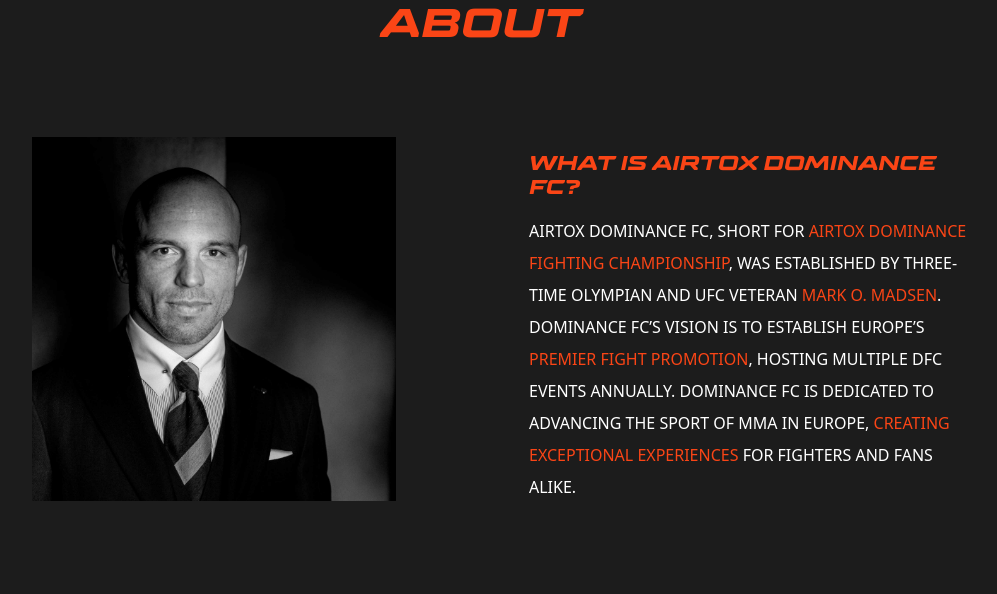
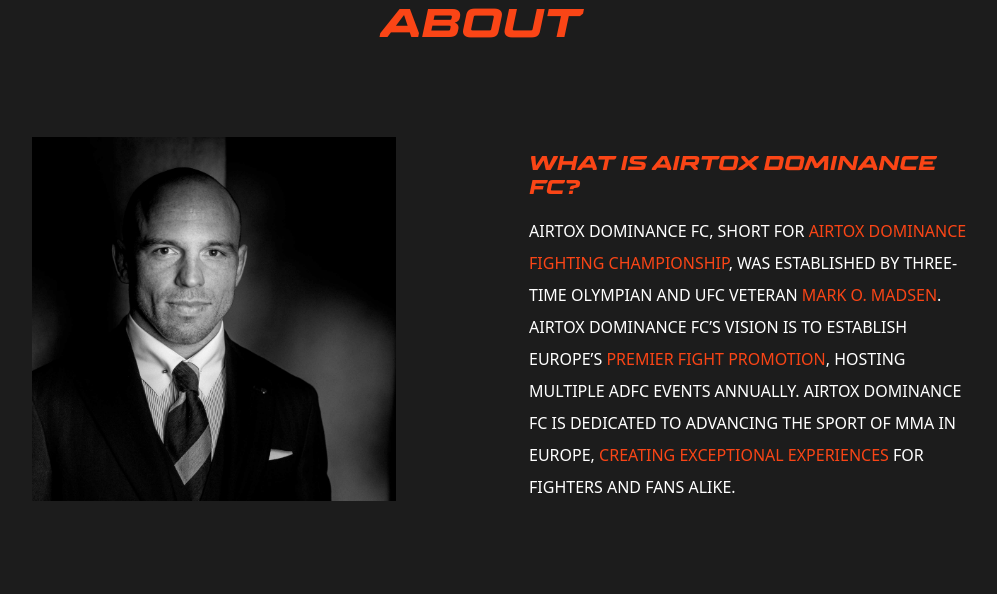
Before and after one commit to sofiepiszczek/dominancefc, a PHP site: page /about.php in a window 1280 px wide. Shown: the part 172-766 px from the top of the page, without its empty margins (159-1156 px from the left). Run offline with PHP 8.4, Linux system fonts and the light colour scheme; style sheets or scripts are compiled from the project's sources; some libraries are stand-ins or nearby versions.

Commit message:
Har rettet tekst

```diff
--- a/about.php
+++ b/about.php
@@ -42,12 +42,12 @@ include ("includes/navbar.php");
         </div>
         <div class="col-md-5 text-start p-5">
             <p class="h5 text-primary custom-text mb-3">WHAT IS AIRTOX DOMINANCE FC?</p>
-            <p class="h6 text-uppercase lh-lg">Airtox Dominance FC, short for <span class="text-primary">Airtox Dominance Fighting Championship</span>, was established by three-time Olympian and UFC veteran <span class="text-primary">Mark O. Madsen</span>. Dominance FC’s vision is to establish Europe’s <span class="text-primary">premier fight promotion</span>, hosting multiple DFC events annually. Dominance FC is dedicated to advancing the sport of MMA in Europe, <span class="text-primary">creating exceptional experiences</span> for fighters and fans alike.</p>
+            <p class="h6 text-uppercase lh-lg">Airtox Dominance FC, short for <span class="text-primary">Airtox Dominance Fighting Championship</span>, was established by three-time Olympian and UFC veteran <span class="text-primary">Mark O. Madsen</span>. Airtox Dominance FC’s vision is to establish Europe’s <span class="text-primary">premier fight promotion</span>, hosting multiple ADFC events annually. Airtox Dominance FC is dedicated to advancing the sport of MMA in Europe, <span class="text-primary">creating exceptional experiences</span> for fighters and fans alike.</p>
         </div>
 
         <div class="col-md-5 text-start p-5 order-2 order-md-1">
             <p class="h5 text-primary custom-text mb-3">WHY AIRTOX DOMINANCE FC?</p>
-            <p class="h6 text-uppercase lh-lg">MMA, or Mixed Martial Arts, is the <span class="text-primary">world’s fastest-growing sport</span>, and we see <span class="text-primary">enormous potential</span> in the European MMA scene. Dominance FC aims to create a platform that matches this growth, promotes the sport in Europe, and provides <span class="text-primary">European talents</span> with an international stage to develop their potential and build their brand.</p>
+            <p class="h6 text-uppercase lh-lg">MMA, or Mixed Martial Arts, is the <span class="text-primary">world’s fastest-growing sport</span>, and we see <span class="text-primary">enormous potential</span> in the European MMA scene. Airtox Dominance FC aims to create a platform that matches this growth, promotes the sport in Europe, and provides <span class="text-primary">European talents</span> with an international stage to develop their potential and build their brand.</p>
         </div>
         <div class="col-md-5 px-4 order-1 order-md-2">
             <img src="images/about2.jpg" class="img-fluid mb-4" alt="Billede af ringen">
```
